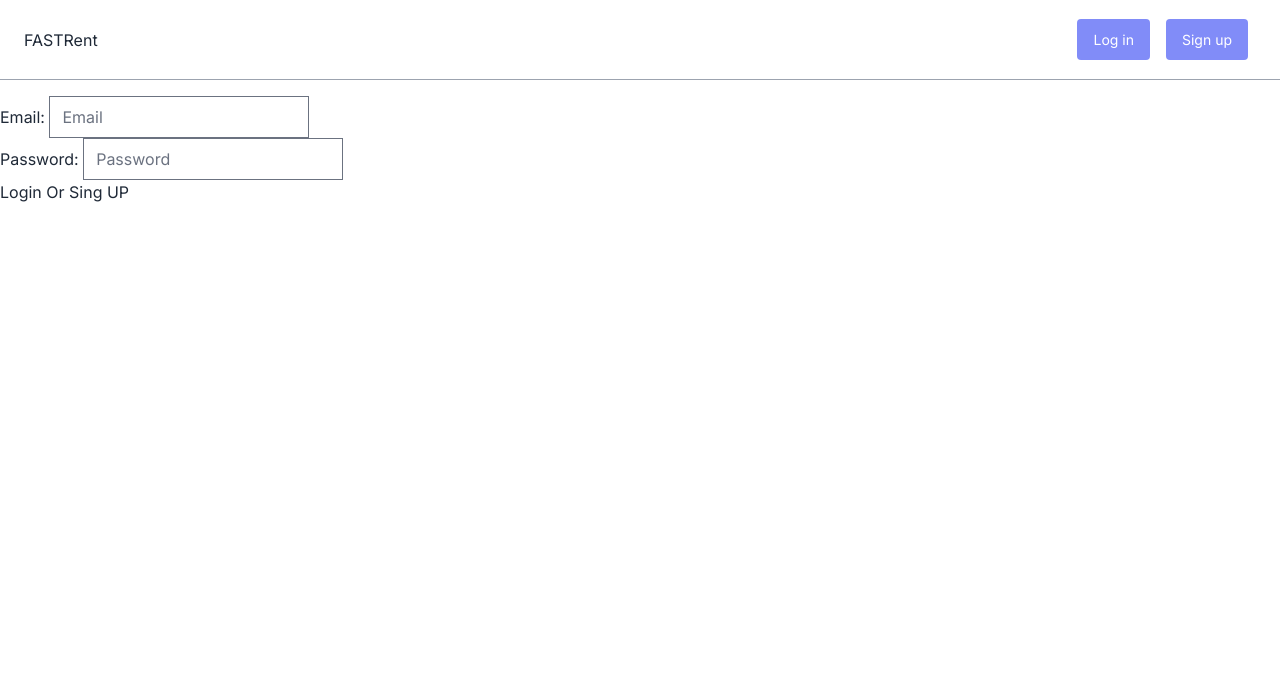
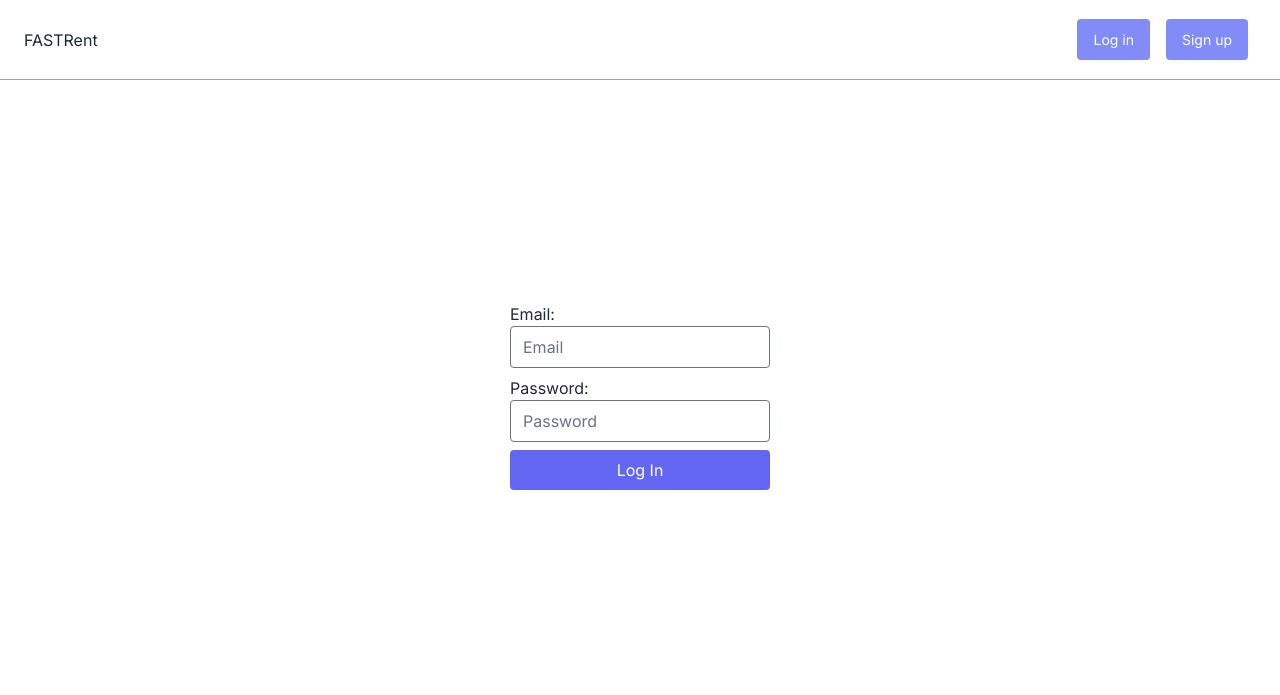
Before and after one commit to dev-SR/SE-lab-project, a Django app: page /users/login/ in a window 1280 px wide. Shown: the top 695 px of the page. Run offline with Django 4.2, Linux system fonts and the light colour scheme.

Commit message:
css: login and sign up form

```diff
--- a/static/css/tailwind.css
+++ b/static/css/tailwind.css
@@ -2,3 +2,7 @@
 @tailwind base;
 @tailwind components;
 @tailwind utilities;
+.form-control input,
+textarea {
+	@apply mb-2 rounded focus:border-indigo-500 focus:ring-indigo-500;
+}
--- a/users/templates/users/login.html
+++ b/users/templates/users/login.html
@@ -9,19 +9,22 @@
 
 {% block content %}
 
-<div class="input w-full {% if field.errors %}has_error{% endif %}">
-    {% comment %} {{field}}
-    {% if field.errors %}
-        {% for error in field.errors %}
-            <span class="text-red-700 font-medium text-sm">{{error}}</span>
-        {% endfor %}
-    {% endif %} {% endcomment %}
-	<form action="{% url 'users:login' %}" method="post">
-		{% csrf_token %}
-		{{form.as_p}}
-		<button>Login</button>
-        Or <a href="{% url 'users:signup' %}">Sing UP</a>
-	</form>
+<div class="h-75vh  flex justify-center items-center flex-col">
+	 <form action="" method="post" novalidate>
+		 {% csrf_token %}
+			{% for field in form %}
+				<div class="form-control flex flex-col ">
+					{{field.label_tag}}
+					{{field}}
+					{% if field.errors %}
+						{% for error in field.errors %}
+							<span class="text-red-500 mb-2">{{error}}</span>
+						{% endfor %}
+					{% endif %}
+				</div>
+			{% endfor %}
+		 <button type='submit' class="bg-indigo-500 text-white rounded w-full p-2">Log In</button>
+	 </form>
+</div>
 
-</div>
 {% endblock content %}
```
Also changed, not shown: users/templates/users/signup.html (+18 -14 lines), static/css/styles.css.
